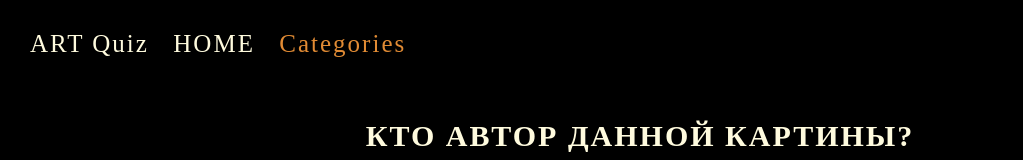
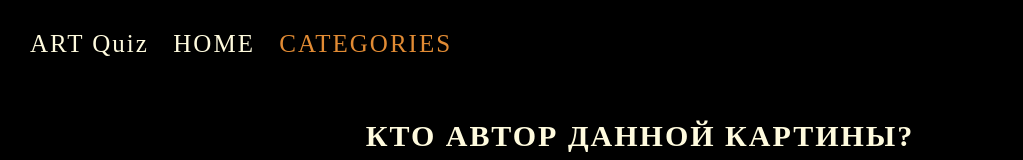
Before and after one commit to anastasia19141918/art-quiz, a website: page artists.html in a window 1280 px wide. Shown: the top 160 px of the page, without its empty margins (0-1023 px from the left). Drawn offline with Linux system fonts and the light colour scheme.

Commit message:
feat: add link artist

```diff
--- a/artists.html
+++ b/artists.html
@@ -12,7 +12,7 @@
     <div class="wrapper header__wrapper_artist">
       <h1 class="header__logo header__artist">ART Quiz</h1>
       <a href="https://anastasia19141918.github.io/art-quiz/" class="header__link header__artist">HOME</a>
-      <div class="header__categories header__artist">Categories</div>
+      <a href="https://anastasia19141918.github.io/art-quiz/artist.html" class="category__link">Categories</a>
     </div>
 </header>
 <main>
--- a/src/sass/component/_question.scss
+++ b/src/sass/component/_question.scss
@@ -1,5 +1,17 @@
 .question {
   padding: 30px 0;
+}
+
+.category {
+  padding: 30px 0;
+}
+
+.category__link {
+  font-size: 2.5rem;
+  font-weight: 200;
+  letter-spacing: 0.2rem;
+  text-transform: uppercase;
+  color: #e18b34;
 }
 
 .question__title {
@@ -39,6 +51,7 @@
 
 .question__answers {
   display: grid;
+  margin-bottom: 30px;
   grid-template-columns: repeat(2, 0.2fr);
   justify-content: center;
   gap: 50px 80px;
```
Also changed, not shown: src/sass/index.css, 1 other file.
